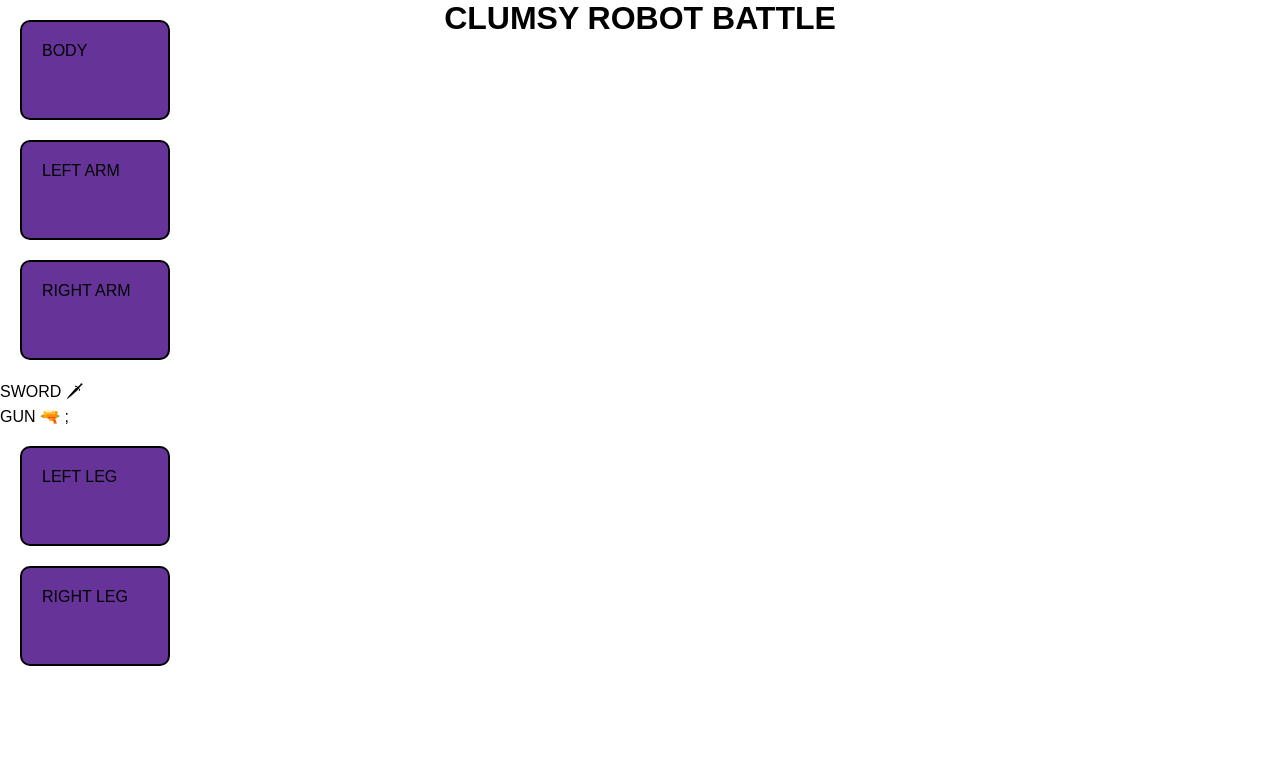
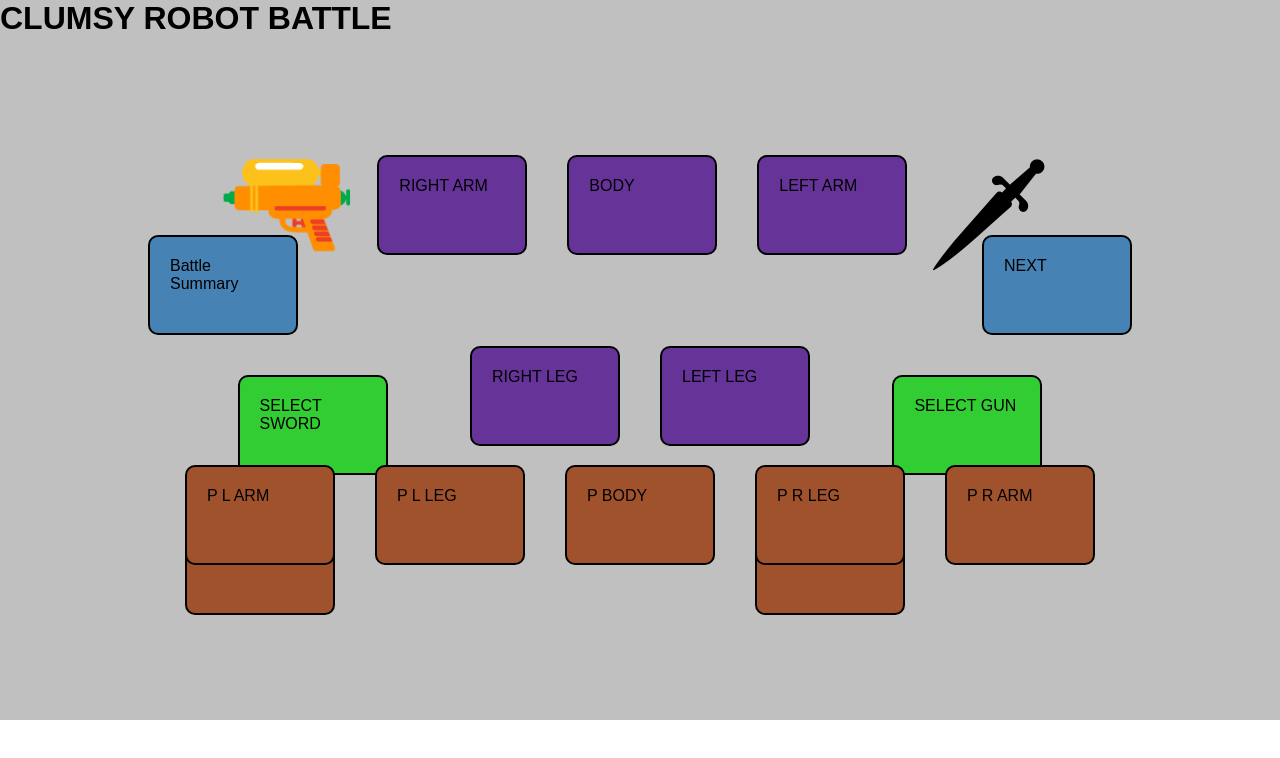
Before and after one commit to jnahc/clumsy-robot-battle, a plain HTML site: page index.html in a window 1280 px wide. Drawn offline with nearby package versions, Linux system fonts and the light colour scheme.

Commit message:
placeholders for the visuals

```diff
--- a/css/style.css
+++ b/css/style.css
@@ -24,6 +24,7 @@ header {
 
 .title {
   display: flex;
+  flex-direction: column;
   justify-content: center;
 
 }
@@ -32,18 +33,38 @@ header {
 
 
 .main-game {
+  display: flex;
+  flex-direction: column;
+  justify-content: center;
+  align-items: center;
   background: silver;
   height: 90vh;
   width: 100%;
 }
 
+/* ENEMY ROBOT SECTION */
+
+.opponent {
+  display: flex;
+  flex-direction: column;
+  /* justify-content: center; */
+  width: 66%;
+  height: 50vh;
+
+}
+
+#opponent-top {
+  display: flex;
+  flex-direction: row;
+}
+
+#opponent-bottom {
+  display: flex;
+  flex-direction: row;
+  justify-content: center;
+}
+
 #opponent-body {
-  /* height: 0;
-  width: 140px;
-  border-top: 300px solid orange;
-  border-left: 75px solid transparent;
-  border-right: 75px solid transparent;
-  border-radius: 20px 20px 100px 100px; */
   width: 150px;
   height: 100px;
   shape-outside: inset(20px 50px 10px 0 round 50px);
@@ -55,12 +76,6 @@ header {
 }
 
 #opponent-left-arm {
-  /* height: 0;
-  width: 140px;
-  border-top: 300px solid orange;
-  border-left: 75px solid transparent;
-  border-right: 75px solid transparent;
-  border-radius: 20px 20px 100px 100px; */
   width: 150px;
   height: 100px;
   shape-outside: inset(20px 50px 10px 0 round 50px);
@@ -72,12 +87,6 @@ header {
 }
 
 #opponent-right-arm {
-  /* height: 0;
-  width: 140px;
-  border-top: 300px solid orange;
-  border-left: 75px solid transparent;
-  border-right: 75px solid transparent;
-  border-radius: 20px 20px 100px 100px; */
   width: 150px;
   height: 100px;
   shape-outside: inset(20px 50px 10px 0 round 50px);
@@ -89,12 +98,6 @@ header {
 }
 
 #opponent-left-leg {
-  /* height: 0;
-  width: 140px;
-  border-top: 300px solid orange;
-  border-left: 75px solid transparent;
-  border-right: 75px solid transparent;
-  border-radius: 20px 20px 100px 100px; */
   width: 150px;
   height: 100px;
   shape-outside: inset(20px 50px 10px 0 round 50px);
@@ -106,12 +109,6 @@ header {
 }
 
 #opponent-right-leg {
-  /* height: 0;
-  width: 140px;
-  border-top: 300px solid orange;
-  border-left: 75px solid transparent;
-  border-right: 75px solid transparent;
-  border-radius: 20px 20px 100px 100px; */
   width: 150px;
   height: 100px;
   shape-outside: inset(20px 50px 10px 0 round 50px);
@@ -123,18 +120,119 @@ header {
 }
 
 #opponent-gun {
+  font-size: 7em;
+}
+
+#opponent-sword{
+  font-size: 7em;
+}
+
+/* SELECT WEAPON SECTION */
+.selection {
+  display: flex;
+  flex-direction: row;
+  width: 66%;
+  justify-content: space-between;
+  justify-self: flex-end;
 
 }
 
-#opponent-sword{
+#select-sword {
+  width: 150px;
+  height: 100px;
+  shape-outside: inset(20px 50px 10px 0 round 50px);
+  background-color: limegreen;
+  border: 2px solid black;
+  border-radius: 10px;
+  margin: 20px;
+  padding: 20px;
 
 }
 
-/* FOOTER */
+#select-gun {
+  width: 150px;
+  height: 100px;
+  shape-outside: inset(20px 50px 10px 0 round 50px);
+  background-color: limegreen;
+  border: 2px solid black;
+  border-radius: 10px;
+  margin: 20px;
+  padding: 20px;
 
-footer {
+}
+
+/* POST BATTLE SECTION  */
+.post-battle {
+  display: flex;
+  flex-direction: row;
+  width: 80%;
+  justify-content: space-between;
+  justify-self: flex-end;
+  margin-top: -25%;
+
+}
+#attack-summary {
+  width: 150px;
+  height: 100px;
+  shape-outside: inset(20px 50px 10px 0 round 50px);
+  background-color: steelblue;
+  border: 2px solid black;
+  border-radius: 10px;
+  margin: 20px;
+  padding: 20px;
+
+}
+
+#next {
+  width: 150px;
+  height: 100px;
+  shape-outside: inset(20px 50px 10px 0 round 50px);
+  background-color: steelblue;
+  border: 2px solid black;
+  border-radius: 10px;
+  margin: 20px;
+  padding: 20px;
+
+}
+
+
+
+/* FOOTER SECTION */
+
+.player {
+  display: flex;
+  flex-direction: column;
+}
+
+#items {
+  display: flex;
+  flex-direction: row;
+  justify-content: space-between;
+  width: 80%;
+  margin-bottom: -10%;
+}
+
+#player-health-status {
+  display: flex;
+  flex-direction: row;
+  justify-content: space-evenly;
+  margin-top: -10%;
+}
+
+.player-status {
+  width: 150px;
+  height: 100px;
+  shape-outside: inset(20px 50px 10px 0 round 50px);
+  background-color: sienna;
+  border: 2px solid black;
+  border-radius: 10px;
+  margin: 20px;
+  padding: 20px;
+}
+
+/* footer {
   background: gray;
   width: 100%;
   padding: 30px, 20px;
   font-size: 18px;
-}
+} */
--- a/index.html
+++ b/index.html
@@ -26,43 +26,52 @@
     </div>
   </header>
   <container class="main-game">
-    <section class="selection">
-      <div id="select-sword"></div>
-      <div id="select-gun"></div>
-    </section>
+
     <section class="attack-area">
       <div id="attack-left"></div>
       <div id="attack-right"></div>
       <div id="attack-body"></div>
       <div id="attack-leg"></div>
     </section>
-    <section class="post-battle">
-      <div id="attack-summary"></div>
-      <div id="next"></div>
-    </section>
+
     <section class="opponent">
+      <section id="opponent-top">
+        <div id="opponent-gun">&#x1F52B </div>
+        <div id="opponent-right-arm">RIGHT ARM</div>
         <div id="opponent-body">BODY</div>
         <div id="opponent-left-arm">LEFT ARM</div>
-      <div id="opponent-right-arm">RIGHT ARM</div>
-      <div id="opponent-sword">SWORD &#x1f5e1; </div>
-      <div id="opponent-gun">GUN 	&#x1F52B ; </div>
+        <div id="opponent-sword">&#x1f5e1 </div>
+      </section>
+      <section id="opponent-bottom">
+        <div id="opponent-right-leg">RIGHT LEG</div>
         <div id="opponent-left-leg">LEFT LEG</div>
-      <div id="opponent-right-leg">RIGHT LEG</div>
+      </section>
+    </section>
+    <section class="post-battle">
+        <div id="attack-summary">Battle Summary</div>
+        <div id="next">NEXT</div>
+      </section>
+    <section class="selection">
+        <div id="select-sword">SELECT SWORD</div>
+        <div id="select-gun">SELECT GUN</div>
       </section>
     <section class="misc">
       <div id="damage-indicator"></div>
     </section>
     <footer>
       <section class="player">
-            <div id="player-left-arm"></div>
-            <div id="player-left-leg"></div>
-            <div id="player-body"></div>
-            <div id="player-right-leg"></div>
-            <div id="player-right-arm"></div>
-            <div id="player-gun"></div>
-            <div id="player-sword"></div>
+        <div id="items">
+          <div class="player-status" id="player-sword">P SWORD</div>
+          <div class="player-status" id="player-gun">P GUN</div>
+        </div>
+        <div id="player-health-status">
+          <div class="player-status" id="player-left-arm">P L ARM</div>
+          <div class="player-status" id="player-left-leg">P L LEG</div>
+          <div class="player-status" id="player-body">P BODY</div>
+          <div class="player-status" id="player-right-leg">P R LEG</div>
+          <div class="player-status" id="player-right-arm">P R ARM</div>
+        </div>
         </section>
-
     </footer>
 
 
```
Lines whose indentation alone changed are shown as unchanged.
